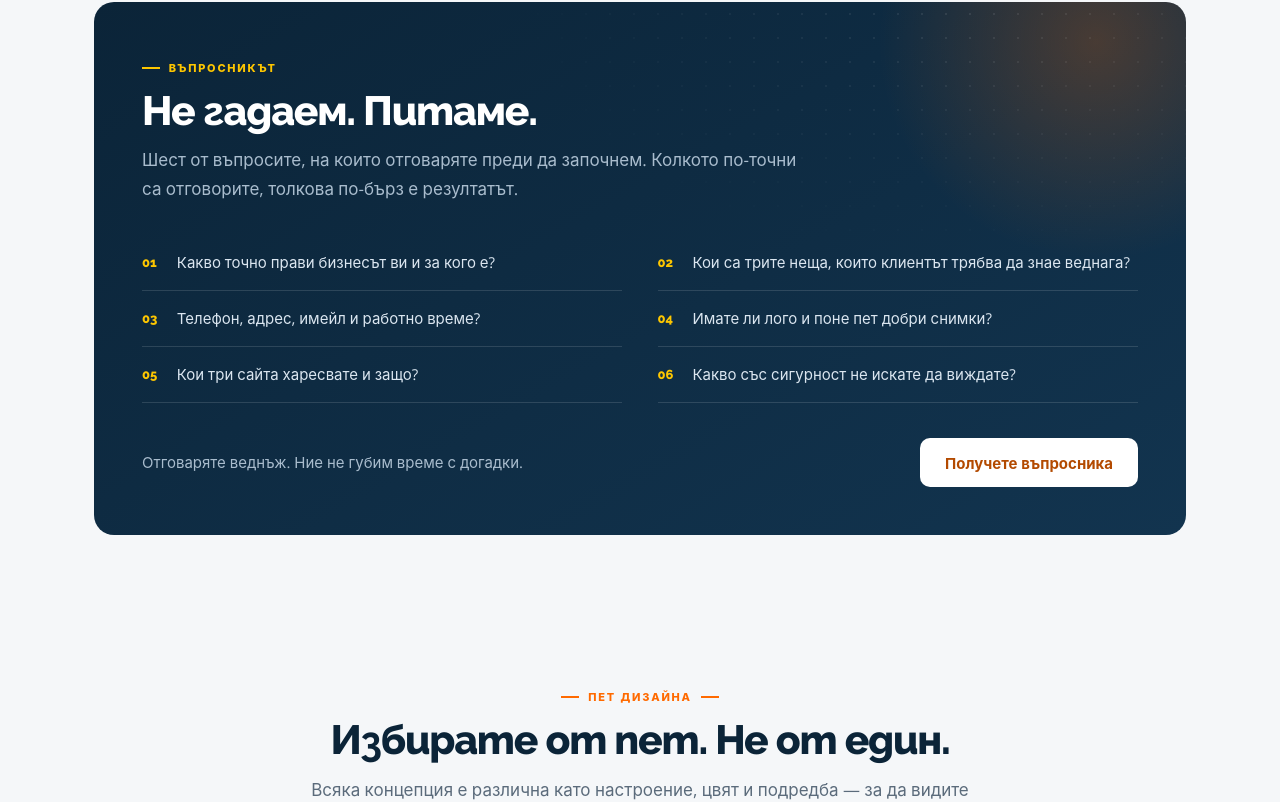
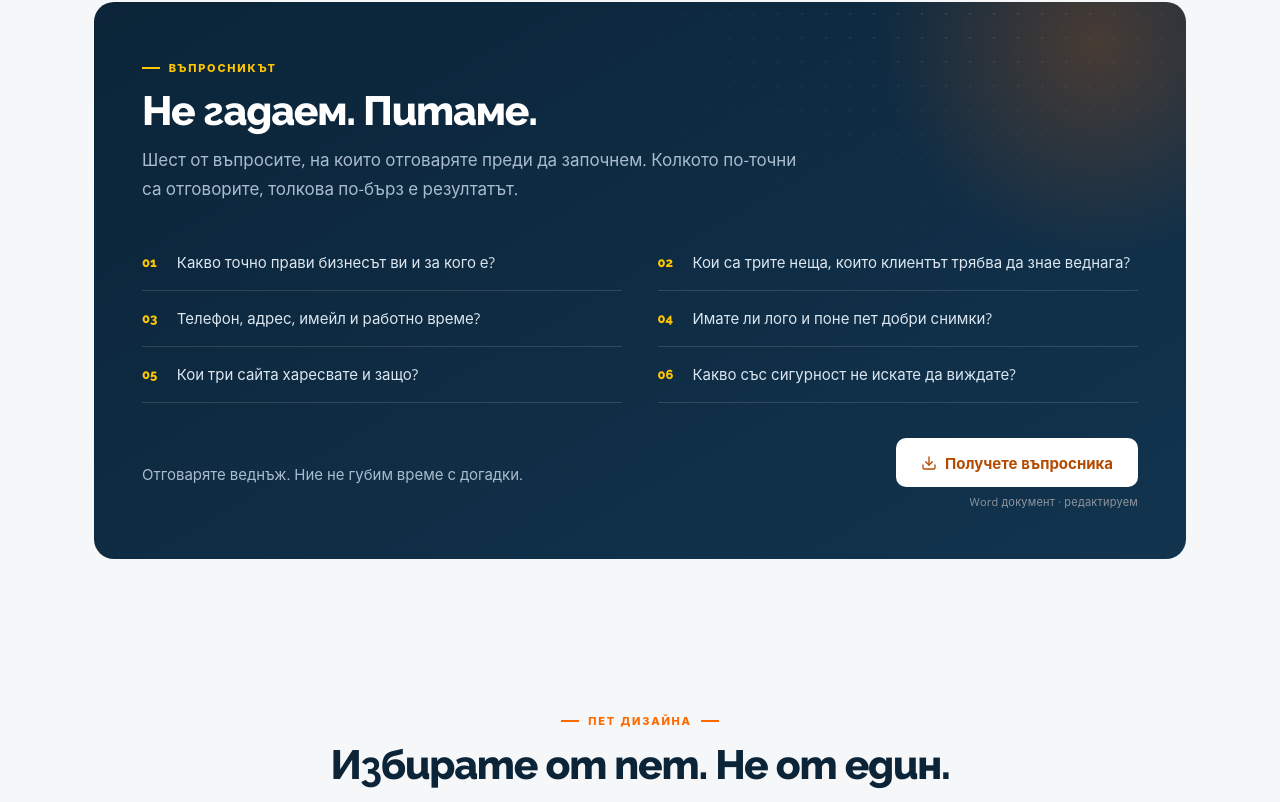
Before and after one commit to Tzuky/Simple-Page-Static-2, a plain HTML site: page index.html in a window 1280 px wide. Shown: the part 2504-3306 px from the top of the page. Drawn offline with nearby package versions, Linux system fonts and the light colour scheme.

Commit message:
Add downloadable DOCX questionnaire and wire up the button

```diff
--- a/index.html
+++ b/index.html
@@ -705,6 +705,17 @@
             flex-wrap: wrap;
         }
         .q-foot p { color: #a9bccd; font-size: 0.9375rem; }
+        .q-cta {
+            display: flex;
+            flex-direction: column;
+            align-items: flex-end;
+            gap: 0.4rem;
+        }
+        .q-cta small {
+            font-size: 0.6875rem;
+            color: #8f969e;
+            letter-spacing: 0.02em;
+        }
 
         /* ---------- Themes ---------- */
         .themes {
@@ -933,6 +944,7 @@
             .biz-card { position: relative; left: 0; bottom: 0; width: 100%; margin-top: 1rem; }
             .cta { padding: 2.75rem 1.25rem; }
             .contact-row { flex-direction: column; align-items: center; gap: 0.7rem; }
+            .q-cta { align-items: center; width: 100%; }
             .foot-grid { flex-direction: column; }
             .foot-meta { justify-content: center; text-align: center; }
         }
@@ -1178,7 +1190,13 @@
                     </div>
                     <div class="q-foot">
                         <p>Отговаряте веднъж. Ние не губим време с догадки.</p>
-                        <a href="#contact" class="btn btn-white">Получете въпросника</a>
+                        <div class="q-cta">
+                            <a href="assets/pagefive-vaprosnik.docx" download="PageFive-Въпросник.docx" class="btn btn-white">
+                                <svg width="16" height="16" viewBox="0 0 24 24" fill="none" stroke="currentColor" stroke-width="2" stroke-linecap="round" stroke-linejoin="round"><path d="M21 15v4a2 2 0 0 1-2 2H5a2 2 0 0 1-2-2v-4"></path><polyline points="7 10 12 15 17 10"></polyline><line x1="12" y1="15" x2="12" y2="3"></line></svg>
+                                Получете въпросника
+                            </a>
+                            <small>Word документ · редактируем</small>
+                        </div>
                     </div>
                 </div>
             </div>
```
Also changed, not shown: 1 other file.
